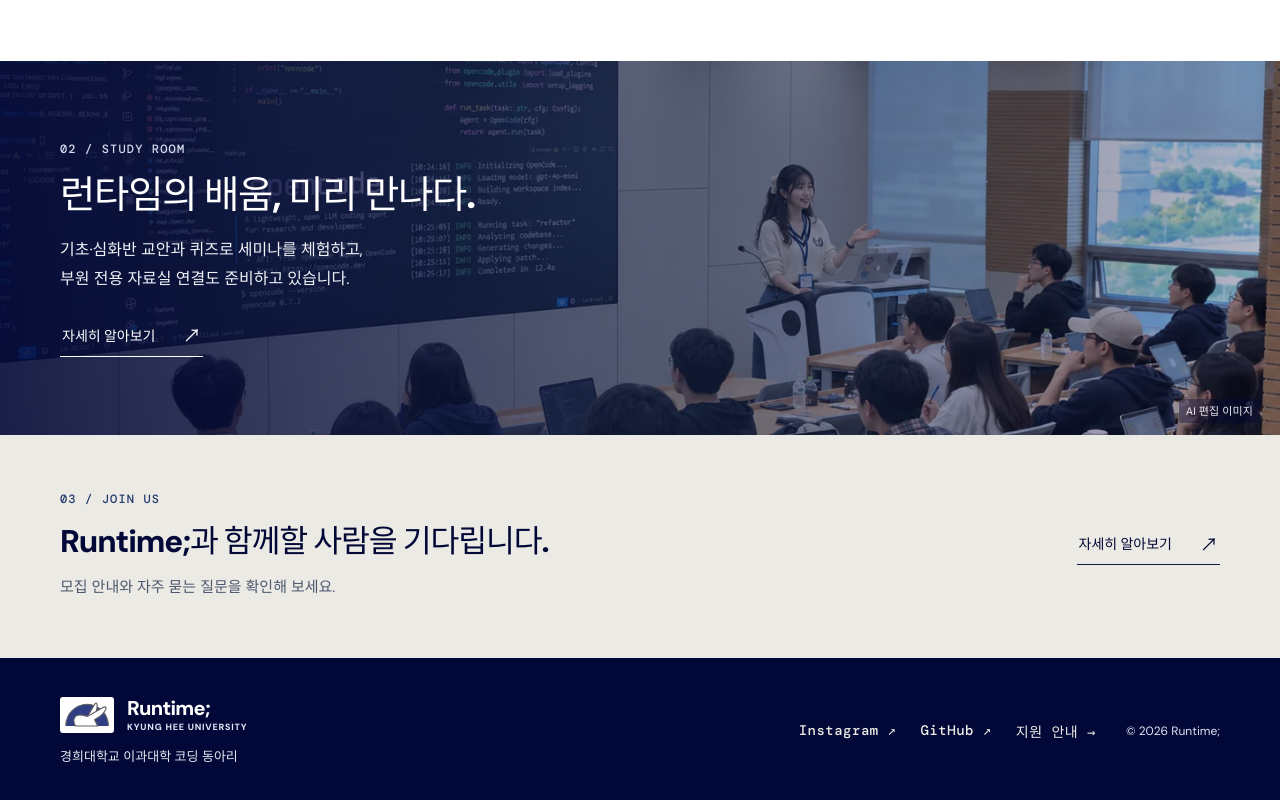
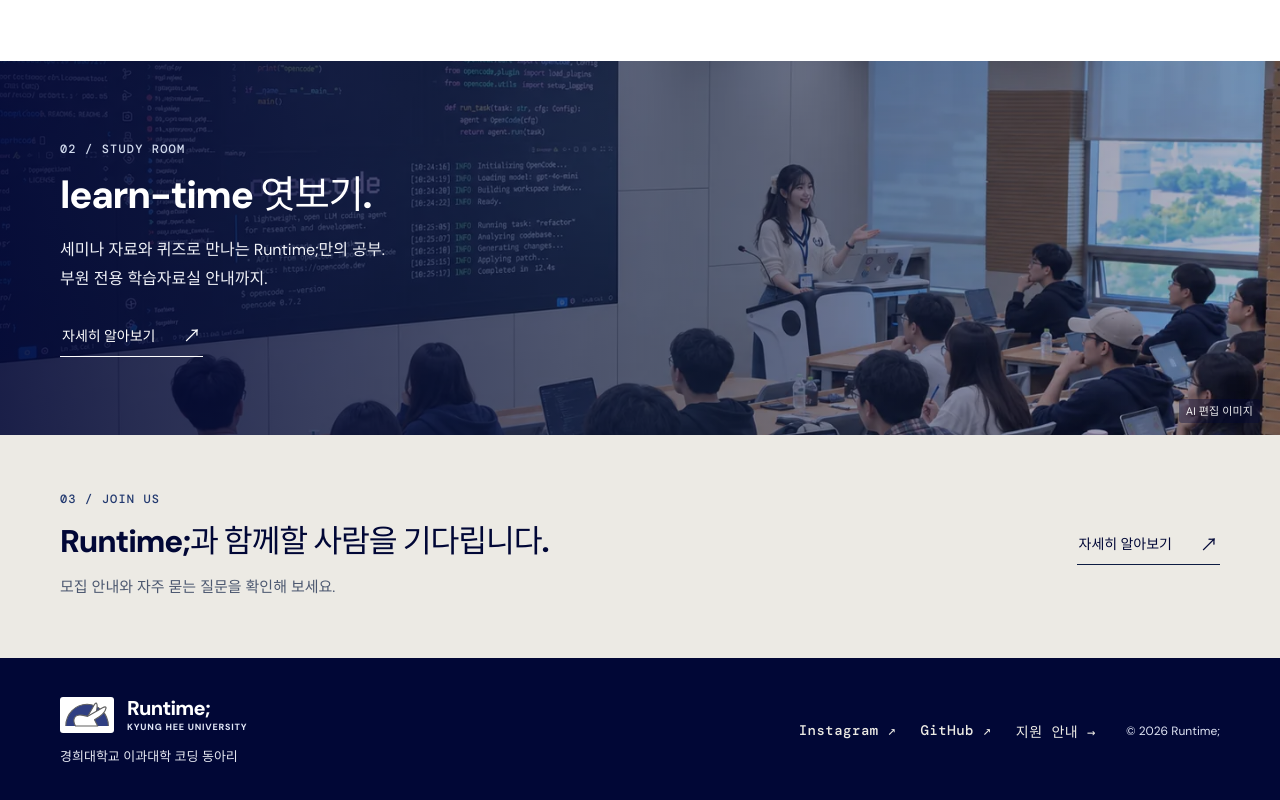
Before and after one commit to KHU-Runtime/Runtime-Main-Website, a React (Vite) app: page / in a window 1280 px wide. Shown: the part 1412-2212 px from the top of the page. Built offline with nearby package versions, Linux system fonts and the light colour scheme.

Commit message:
copy: reframe homepage Study Room as learn-time preview

```diff
--- a/src/App.jsx
+++ b/src/App.jsx
@@ -295,8 +295,8 @@ function Home() {
       style={{ backgroundImage: 'linear-gradient(90deg, rgba(1,7,54,.88) 0%, rgba(13,28,66,.60) 53%, rgba(1,7,54,.28) 100%), url(' + seminarImage + ')' }}>
       <div className="container home-study-inner">
         <p className="home-section-eyebrow">02 / STUDY ROOM</p>
-        <h2 id="home-study-title">런타임의 배움, 미리 만나다.</h2>
-        <p>기초·심화반 교안과 퀴즈로 세미나를 체험하고,<br />부원 전용 자료실 연결도 준비하고 있습니다.</p>
+        <h2 id="home-study-title">learn-time 엿보기.</h2>
+        <p>세미나 자료와 퀴즈로 만나는 Runtime;만의 공부.<br />부원 전용 학습자료실 안내까지.</p>
         <a className="home-more-link home-more-light" href="#/study/notes">자세히 알아보기 <span aria-hidden="true">↗</span></a>
       </div>
       <span className="home-study-image-note">AI 편집 이미지</span>
```
